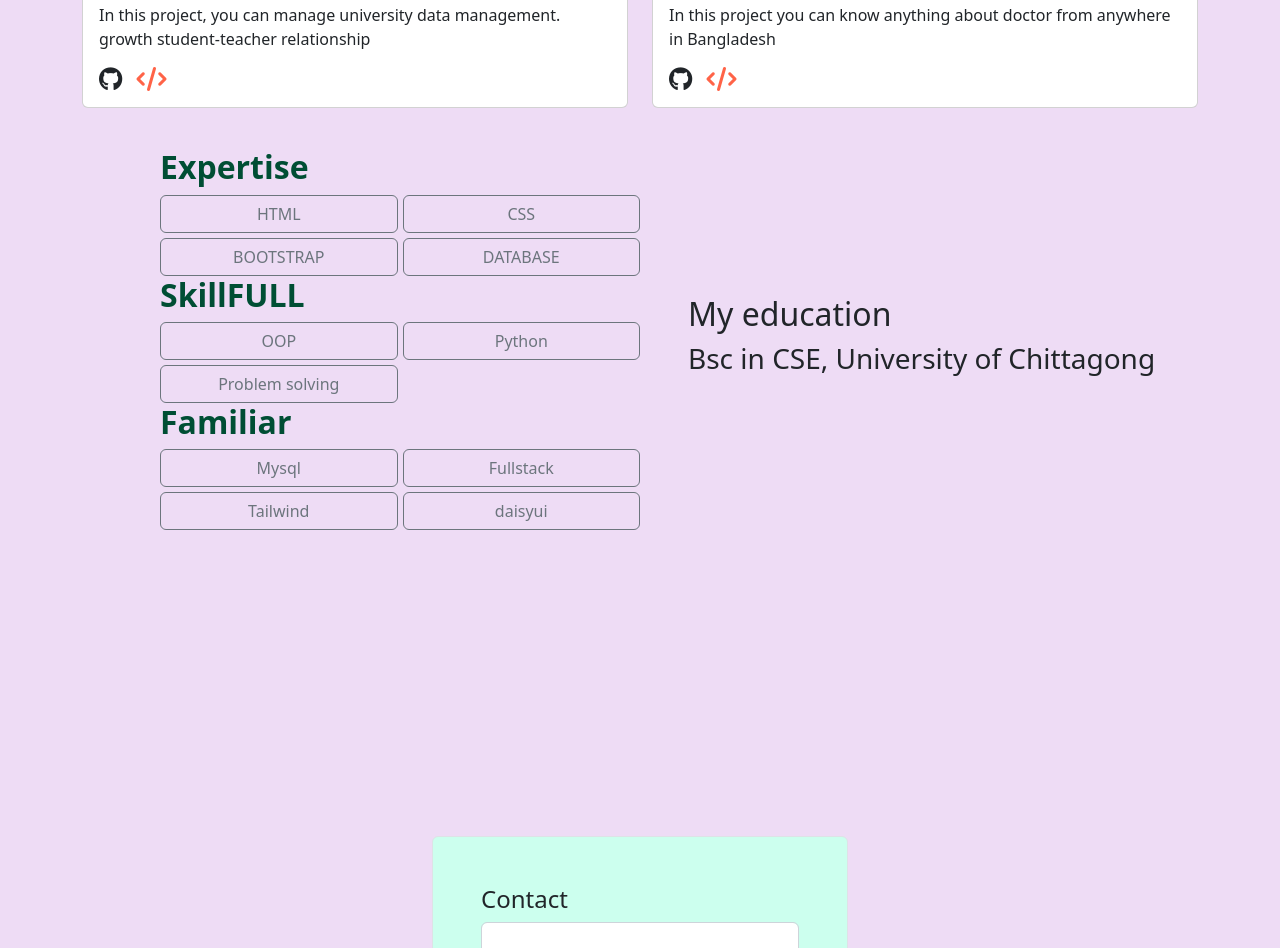
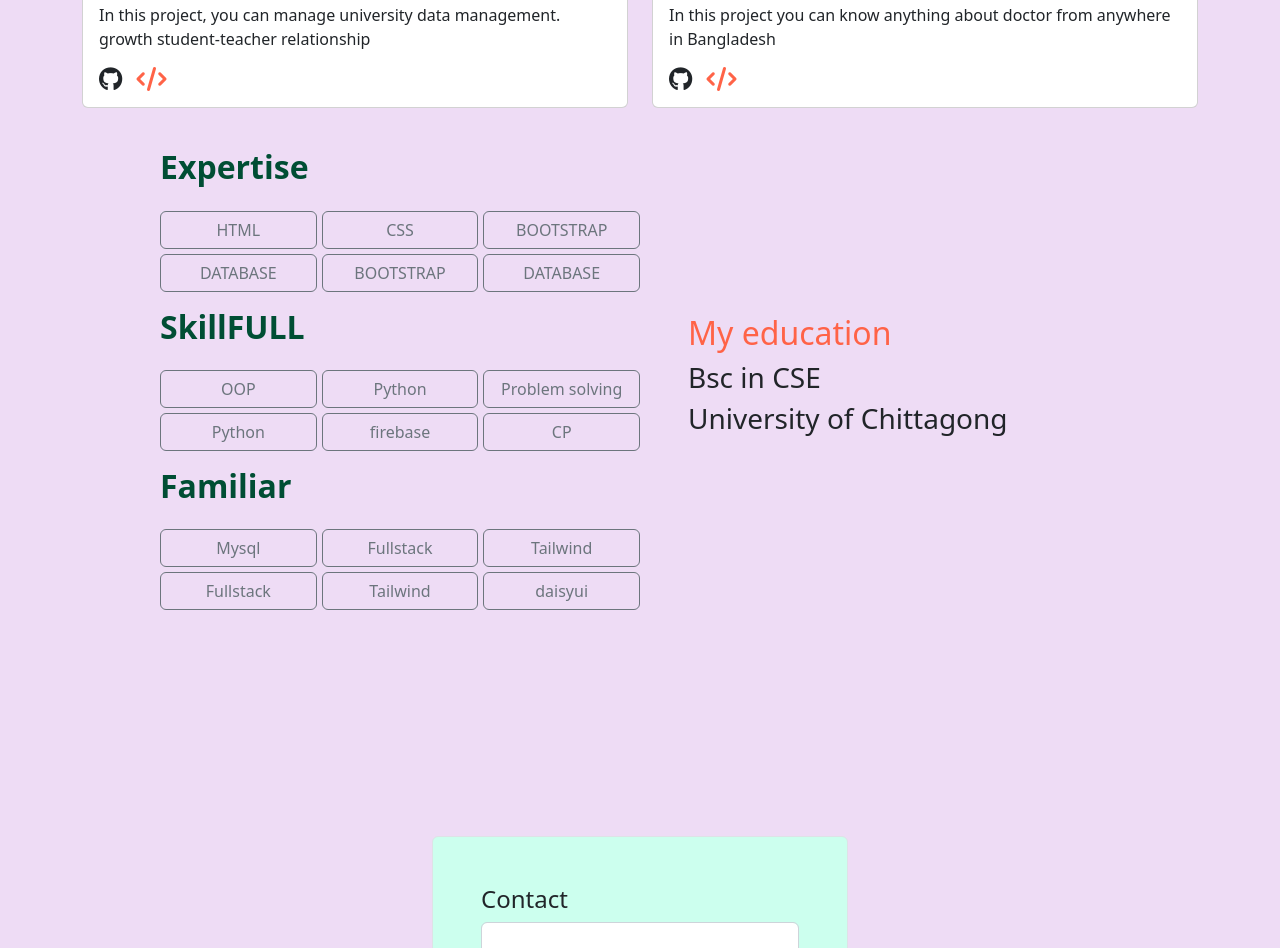
Before and after one commit to arman1211/portfolio-assignment1, a plain HTML site: page index.html in a window 1280 px wide. Shown: the part 1422-2370 px from the top of the page. Drawn offline with nearby package versions, Linux system fonts and the light colour scheme.

Commit message:
final touch

```diff
--- a/index.html
+++ b/index.html
@@ -135,36 +135,44 @@
 
     <!-- expertise section  -->
     <section style="height: 80vh;">
-        <div class="expertise d-flex gap-5 flex-xs-column justify-content-between w-75 mt-3 mx-auto align-items-center">
+        <div class="expertise d-flex  gap-5 flex-xs-column justify-content-between w-75 mt-3 mx-auto align-items-center">
 
 
-            <div class="skill col col-lg-6">
+            <div class="skill d-flex flex-column gap-3 col col-lg-6">
                 <h2 style="color: rgb(0, 78, 52); font-weight: bold;">Expertise</h2>
-                <div style="display: grid; grid-template-columns: repeat(2,1fr);gap: 5px; grid-auto-rows: auto;" class="skill-btn">
+                <div style="display: grid; grid-template-columns: repeat(3,1fr);gap: 5px; grid-auto-rows: auto;" class="skill-btn">
                     <button type="button" class="btn btn-outline-secondary">HTML</button>
                     <button type="button" class="btn btn-outline-secondary">CSS</button>
+                    <button type="button" class="btn btn-outline-secondary">BOOTSTRAP</button>
+                    <button type="button" class="btn btn-outline-secondary">DATABASE</button>
                     <button type="button" class="btn btn-outline-secondary">BOOTSTRAP</button>
                     <button type="button" class="btn btn-outline-secondary">DATABASE</button>
 
                 </div>
                 <h2 style="color: rgb(0, 78, 52); font-weight: bold;">SkillFULL</h2>
-                <div style="display: grid; grid-template-columns: repeat(2,1fr);gap: 5px; grid-auto-rows: auto;" class="skill-btn">
+                <div style="display: grid; grid-template-columns: repeat(3,1fr);gap: 5px; grid-auto-rows: auto;" class="skill-btn">
                     <button type="button" class="btn btn-outline-secondary">OOP</button>
                     <button type="button" class="btn btn-outline-secondary">Python</button>
                     <button type="button" class="btn btn-outline-secondary">Problem solving</button>
+                    <button type="button" class="btn btn-outline-secondary">Python</button>
+                    <button type="button" class="btn btn-outline-secondary">firebase</button>
+                    <button type="button" class="btn btn-outline-secondary">CP</button>
 
                 </div>
                 <h2 style="color: rgb(0, 78, 52); font-weight: bold;">Familiar</h2>
-                <div style="display: grid; grid-template-columns: repeat(2,1fr);gap: 5px; grid-auto-rows: auto;" class="skill-btn">
+                <div style="display: grid; grid-template-columns: repeat(3,1fr);gap: 5px; grid-auto-rows: auto;" class="skill-btn">
                     <button type="button" class="btn btn-outline-secondary">Mysql</button>
+                    <button type="button" class="btn btn-outline-secondary">Fullstack</button>
+                    <button type="button" class="btn btn-outline-secondary">Tailwind</button>
                     <button type="button" class="btn btn-outline-secondary">Fullstack</button>
                     <button type="button" class="btn btn-outline-secondary">Tailwind</button>
                     <button type="button" class="btn btn-outline-secondary">daisyui</button>
                 </div>
             </div>
             <div class="education col col-lg-6 ">
-                <h2>My education</h2>
-                <h3>Bsc in CSE, University of Chittagong</h3>
+                <h2 style="color: tomato;">My education</h2>
+                <h3>Bsc in CSE</h3>
+                <h3 class="text-bold">University of Chittagong</h3>
             </div>
         </div>
     </section>
```
